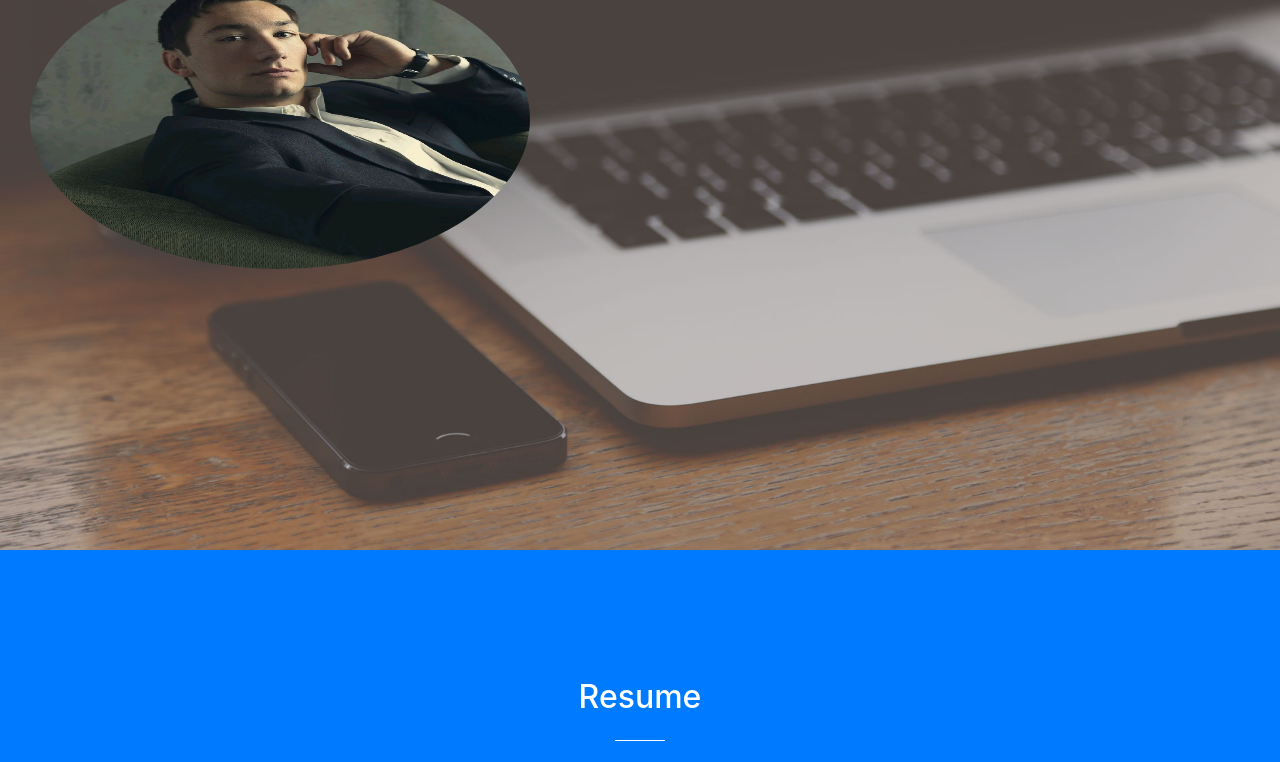
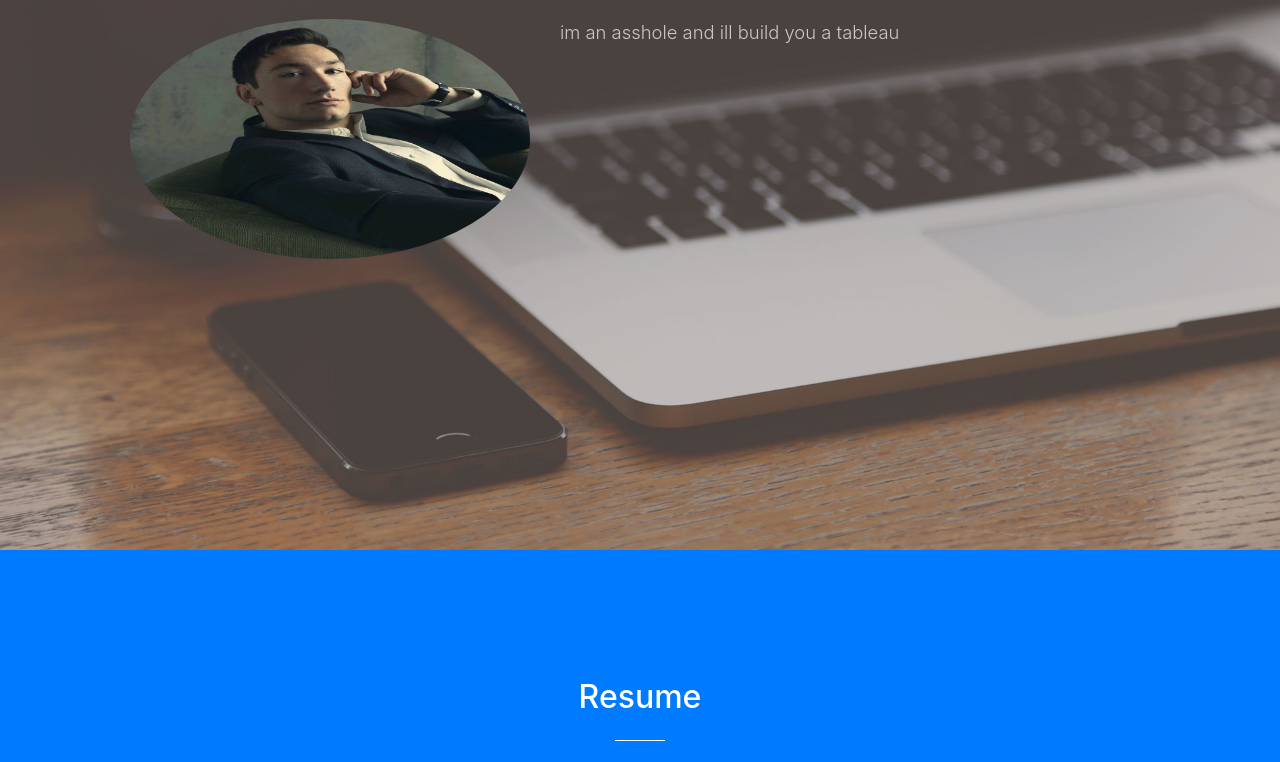
Before and after one commit to eric11598/eric11598.github.io, a website with bundled scripts: page index.html in a window 1280 px wide. Shown: the part 250-1012 px from the top of the page. Built offline with nearby package versions, Linux system fonts and the light colour scheme.

Commit message:
Update index.html

```diff
--- a/index.html
+++ b/index.html
@@ -67,7 +67,7 @@
           <hr>
         </div>
         <div class="col-lg-5 mx-left">
-          <img src="/assets/images/drew.jpg" class="headshot" alt="Me" height="600" width="500">
+          <img src="/assets/images/drew.jpg" class="headshot" alt="Me" height="600" width="400">
         </div>
         <div class="col-lg-7 mx-auto">
           <p class="text-faded mb-5" style="text-align: left">im an asshole and ill build you a tableau</p>
```
